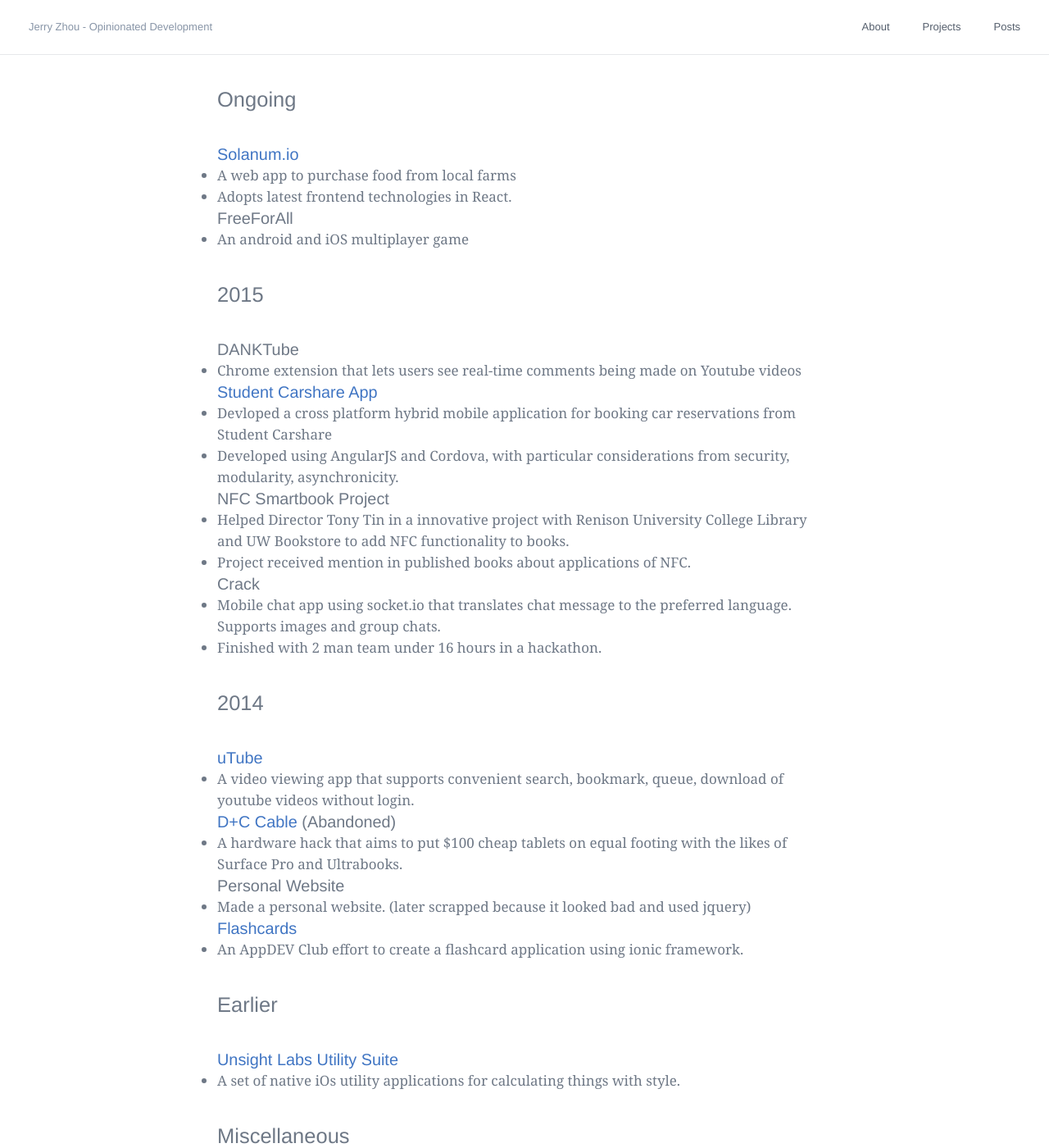
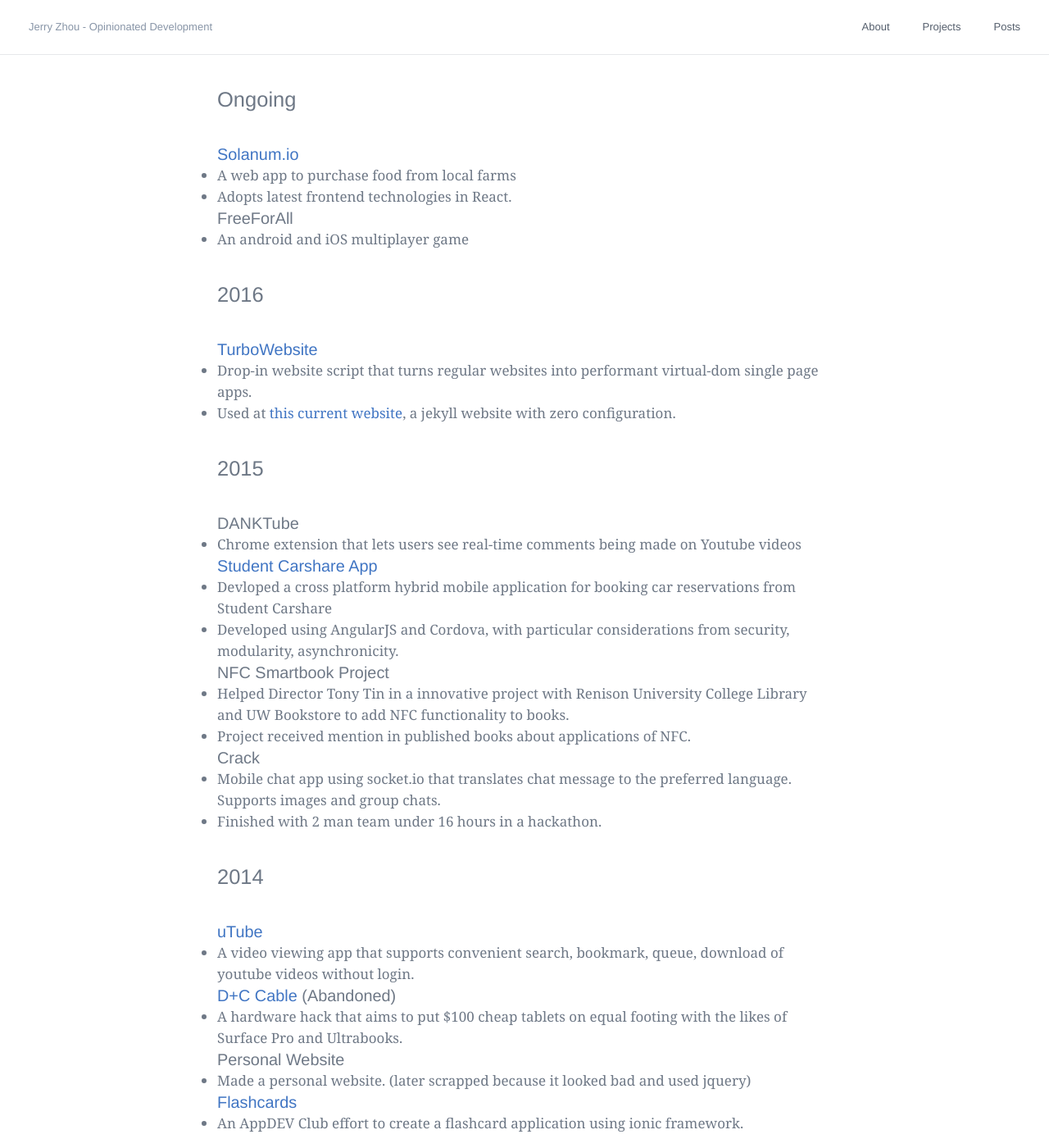
Before and after one commit to LookLikeAPro/looklikeapro.github.io, a Jekyll site: the page built from projects/index.md, in a window 1280 px wide and 1400 px high. Shown: the whole window at 82% size. Built offline with Jekyll 4.4.1, drawn with Linux system fonts in a browser that asks for light colours; some of the changed text lies outside the part shown.

Commit message:
fix chrome compatibility

```diff
--- a/projects/index.md
+++ b/projects/index.md
@@ -15,6 +15,15 @@ permalink: /projects/
 
 ### FreeForAll
 - An android and iOS multiplayer game
+
+<br />
+
+## 2016
+<br />
+
+### [TurboWebsite](https://github.com/LookLikeAPro/Turbowebsite)
+- Drop-in website script that turns regular websites into performant virtual-dom single page apps.
+- Used at [this current website](https://github.com/LookLikeAPro/looklikeapro.github.io), a jekyll website with zero configuration.
 
 <br />
 
@@ -71,12 +80,16 @@ permalink: /projects/
 
 ### [Angular2-React](https://github.com/LookLikeAPro/Angular2-React)
 
+### [Virtual-hyperscript-parser](https://github.com/LookLikeAPro/virtual-hyperscript-parser)
+
 ### [Minesweeper in Java](/projects/minesweeper)
 
 ### [University of Waterloo Food CLI](http://github.com/LookLikeAPro/UWFoodCLI)
 
+<div style="display: none">
 ### [CORS Proxy](http://github.com/LookLikeAPro/CORSProxy2)
 
 ### [Equation Solver](http://github.com/LookLikeAPro/Interpreter)
 
 ### [VEX Robot](/projects/vex-robot)
+</div>
```
Also changed, not shown: _posts/2015-09-01-web-apps-with-reactjs-laravel.markdown (+2 -2 lines), js/main.js.
